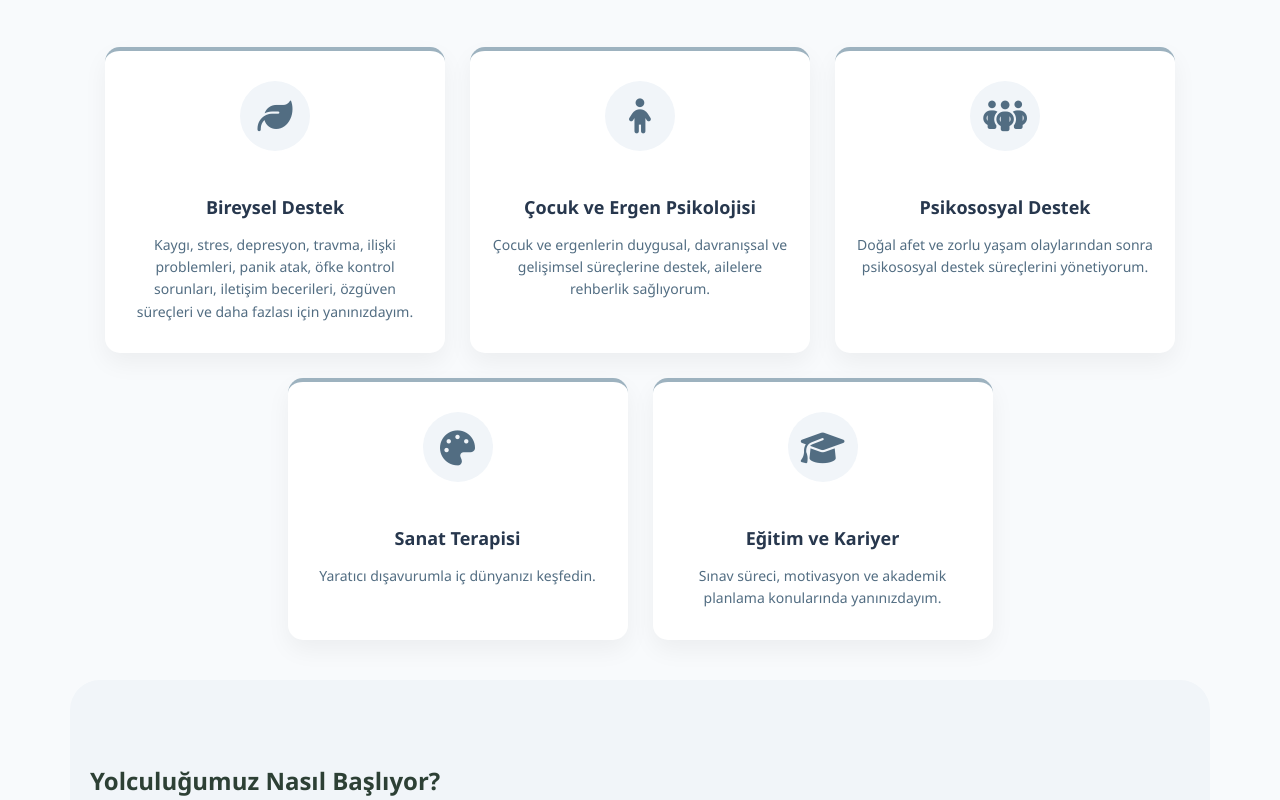
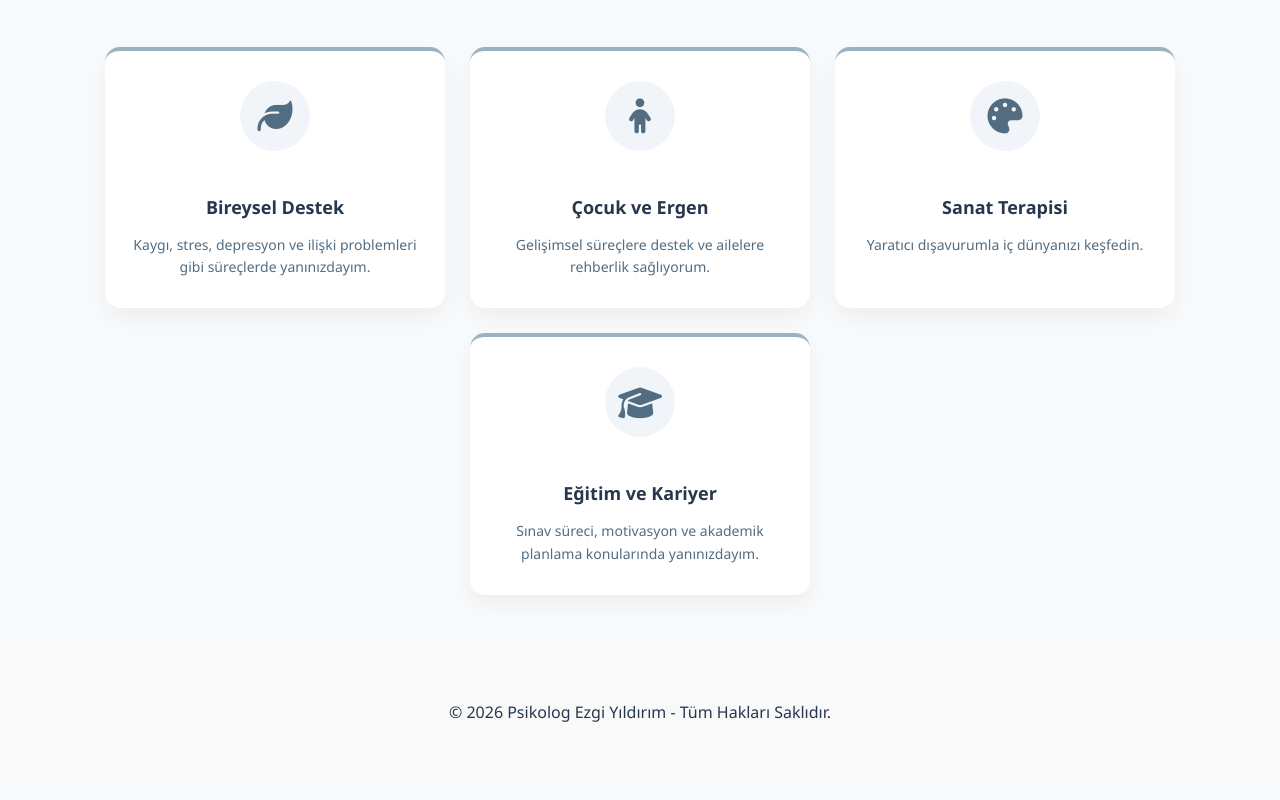
Before and after one commit to pskezgiyildirim-source/ezgi-psikoloji-site, a plain HTML site: page index.html in a window 1280 px wide. Shown: the part 573-1373 px from the top of the page. Drawn offline with Linux system fonts and the light colour scheme; files that its build step writes are made by us from their sources.

Commit message:
Update index.html

```diff
--- a/index.html
+++ b/index.html
@@ -5,7 +5,7 @@
     <meta name="viewport" content="width=device-width, initial-scale=1.0">
     <title>Psikolog Ezgi Yıldırım | Ana Sayfa</title>
 
-    <link rel="stylesheet" href="static/css/style.css">
+    <link rel="stylesheet" href="static/style.css">
 
     <link rel="stylesheet" href="https://cdnjs.cloudflare.com/ajax/libs/font-awesome/6.4.0/css/all.min.css">
 
@@ -46,33 +46,29 @@
         <div class="alan-kutu">
             <i class="fa-solid fa-leaf"></i>
             <h4>Bireysel Destek</h4>
-            <p>Kaygı, stres, depresyon, travma, ilişki problemleri, panik atak, öfke kontrol sorunları, iletişim becerileri, özgüven süreçleri ve daha fazlası için yanınızdayım.</p>
+            <p>Kaygı, stres, depresyon ve ilişki problemleri gibi süreçlerde yanınızdayım.</p>
         </div>
-
         <div class="alan-kutu">
             <i class="fa-solid fa-child"></i>
-            <h4>Çocuk ve Ergen Psikolojisi</h4>
-            <p>Çocuk ve ergenlerin duygusal, davranışsal ve gelişimsel süreçlerine destek, ailelere rehberlik sağlıyorum.</p>
+            <h4>Çocuk ve Ergen</h4>
+            <p>Gelişimsel süreçlere destek ve ailelere rehberlik sağlıyorum.</p>
         </div>
-
-        <div class="alan-kutu">
-            <i class="fa-solid fa-people-group"></i>
-            <h4>Psikososyal Destek</h4>
-            <p>Doğal afet ve zorlu yaşam olaylarından sonra psikososyal destek süreçlerini yönetiyorum.</p>
-        </div>
-
         <div class="alan-kutu">
             <i class="fa-solid fa-palette"></i>
             <h4>Sanat Terapisi</h4>
             <p>Yaratıcı dışavurumla iç dünyanızı keşfedin.</p>
         </div>
-
         <div class="alan-kutu">
             <i class="fa-solid fa-graduation-cap"></i>
             <h4>Eğitim ve Kariyer</h4>
             <p>Sınav süreci, motivasyon ve akademik planlama konularında yanınızdayım.</p>
         </div>
     </div>
+</div>
+
+    <footer style="text-align: center; padding: 40px; background: #f9f9f9; margin-top: 50px;">
+        <p>© 2026 Psikolog Ezgi Yıldırım - Tüm Hakları Saklıdır.</p>
+    </footer>
 
     <div class="surec-konteyner">
         <h3 class="surec-baslik">Yolculuğumuz Nasıl Başlıyor?</h3>
```
